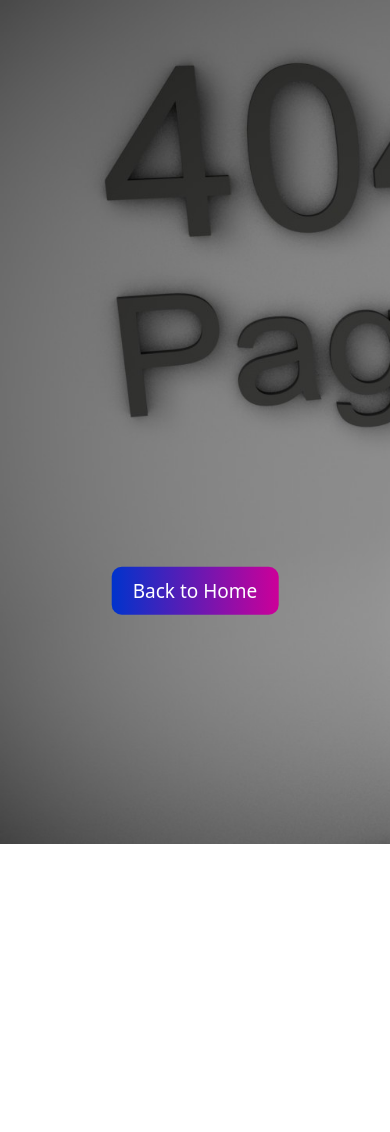
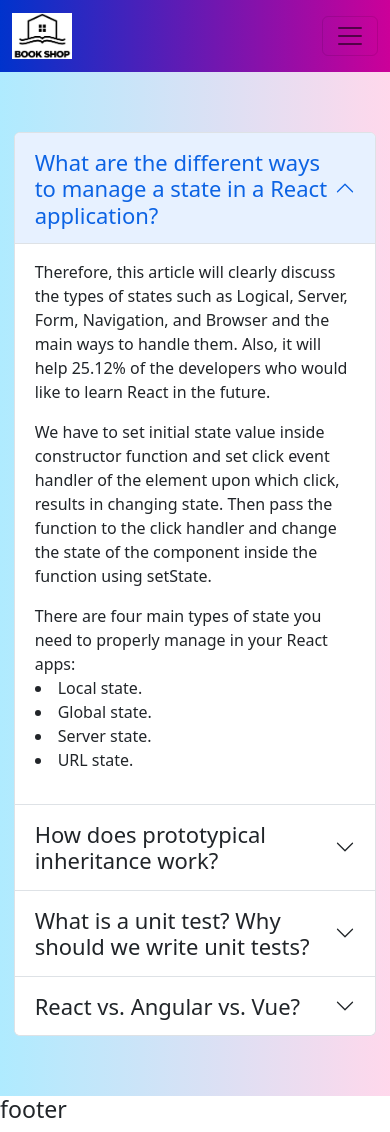
Before and after one commit to hasanshahriar32/book-shop-client, a React (Create React App) app: page /blog in a window 390 px wide. Before the commit the page ends 844 px from the top, so only its background shows below. Built offline with nearby package versions, Linux system fonts and the light colour scheme; no server answers.

Commit message:
blog part

```diff
--- /dev/null
+++ b/src/Pages/Blog/Blog.css
@@ -0,0 +1,32 @@
+/* .blog-container{
+    background-color: rgba(128, 128, 128, 0.425);
+    background-size: cover;
+    background-repeat: no-repeat;
+} */
+.blog-container .overlay-blog{
+    background: linear-gradient(to right, #33ccff64 0%, #ff99cc62 100%);
+    margin-bottom: 60px;
+    padding-bottom: 100px;
+}
+.blog-container .accordion{
+    width: 50%;
+    margin: 0 auto;
+    padding-top: 100px;
+}
+.blog-container .accordion .accordion-button {
+    font-size: 22px;
+    font-weight: 500;
+}
+@media only screen and (max-width: 600px){
+    .blog-container .accordion {
+        width: 93%;
+        margin: 0 auto;
+    }
+    .blog-container .overlay-blog{
+        margin-bottom: 0;
+        padding-bottom: 60px;
+    }
+    .blog-container .accordion{
+        padding-top: 60px;
+    }
+}
--- /dev/null
+++ b/src/Pages/Blog/Blog.js
@@ -0,0 +1,54 @@
+import React from 'react';
+import Accordion from 'react-bootstrap/Accordion';
+import './Blog.css'
+
+const Blog = () => {
+    let title = "Squid Food -Blog";
+    document.title = title;
+    return (
+        <div className='blog-container'>
+            <div className="overlay-blog">
+            <Accordion className='' defaultActiveKey="0">
+                <Accordion.Item eventKey="0">
+                    <Accordion.Header>What are the different ways to manage a state in a React application?</Accordion.Header>
+                    <Accordion.Body>
+                    <p>Therefore, this article will clearly discuss the types of states such as Logical, Server, Form, Navigation, and Browser and the main ways to handle them. Also, it will help 25.12% of the developers who would like to learn React in the future.</p>
+                    <p>We have to set initial state value inside constructor function and set click event handler of the element upon which click, results in changing state. Then pass the function to the click handler and change the state of the component inside the function using setState.</p>
+                    <p>There are four main types of state you need to properly manage in your React apps:
+                        <li>Local state.</li>
+                        <li>Global state.</li>
+                        <li>Server state.</li>
+                        <li>URL state.</li></p>
+                    </Accordion.Body>
+                </Accordion.Item>
+                <Accordion.Item eventKey="1">
+                    <Accordion.Header>How does prototypical inheritance work?</Accordion.Header>
+                    <Accordion.Body>
+                    <p>JavaScript only has one construct: objects. Each object has a private property which holds a link to another object called its prototype. That prototype object has a prototype of its own, and so on until an object is reached with null as its prototype.</p>
+                    <p>The most important difference between class- and prototype-based inheritance is that a class defines a type which can be instantiated at runtime, whereas a prototype is itself an object instance.</p>
+                    <p>The prototype is itself an object, so the prototype will have its own prototype, making what's called a prototype chain. The chain ends when we reach a prototype that has null for its own prototype. Note: The property of an object that points to its prototype is not called prototype .</p>
+                    </Accordion.Body>
+                </Accordion.Item>
+                <Accordion.Item eventKey="2">
+                    <Accordion.Header>What is a unit test? Why should we write unit tests?</Accordion.Header>
+                    <Accordion.Body>
+                    <p>A unit test is a way of testing a unit - the smallest piece of code that can be logically isolated in a system. In most programming languages, that is a function, a subroutine, a method or property. The isolated part of the definition is important.</p>
+                    <p>For Test-Driven Development (TDD), you write unit tests before writing any implementation. This makes your implementation details in your code shorter and easier to understand. In this instance, the best time to write unit tests is immediately. For others, most developers write unit tests after the code's been written.</p>
+                    </Accordion.Body>
+                </Accordion.Item>
+                <Accordion.Item eventKey="3">
+                    <Accordion.Header>React vs. Angular vs. Vue?</Accordion.Header>
+                    <Accordion.Body>
+                    <p><b>Angular</b>, developed by Google, was first released in 2010, making it the oldest of the lot. It is a TypeScript-based JavaScript framework. A substantial shift occurred in 2016 on the release of Angular 2 (and the dropping of the “JS” from the original name – AngularJS). Angular 2+ is known as just Angular. Although AngularJS (version 1) still gets updates, we will focus the discussion on Angular.</p>
+                    <p><b>Vue</b>, also known as Vue.js, is the youngest member of the group. It was developed by ex-Google employee Evan You in 2014. Over the last several years, Vue has seen a substantial shift in popularity, even though it doesn’t have the backing of a large company. The most current version is always announced on the official Vue website on their releases page. Contributors for Vue are supported by Patreon. It should be noted that Vue also has its own GitHub repo, and functions using TypeScript.
+                    Further reading: Vue.js Tutorial for Beginner Developers</p>
+                    <p><b>React</b>, developed by Facebook, was initially released in 2013. Facebook uses React extensively in their products (Facebook, Instagram, and WhatsApp). Similar to Vue, the React developers also announce their newest version on the blog section of the React website.</p>
+                    </Accordion.Body>
+                </Accordion.Item>
+            </Accordion>
+            </div>
+        </div>
+    );
+};
+
+export default Blog;
--- a/src/Routes/Route/Route.js
+++ b/src/Routes/Route/Route.js
@@ -1,5 +1,6 @@
 import { createBrowserRouter } from "react-router-dom";
 import Main from "../../Layout/Main";
+import Blog from "../../Pages/Blog/Blog";
 import Error from "../../Pages/Error/Error";
 import Banner from "../../Pages/Home/Banner/Banner";
 import Login from "../../Pages/Login/Login";
@@ -19,6 +20,10 @@ export const routes = createBrowserRouter([
                 element: <Login></Login>
             },
             {
+                path: '/blog',
+                element: <Blog></Blog>
+            },
+            {
                 path: '/register',
                 element: <Register></Register>
             },
```
